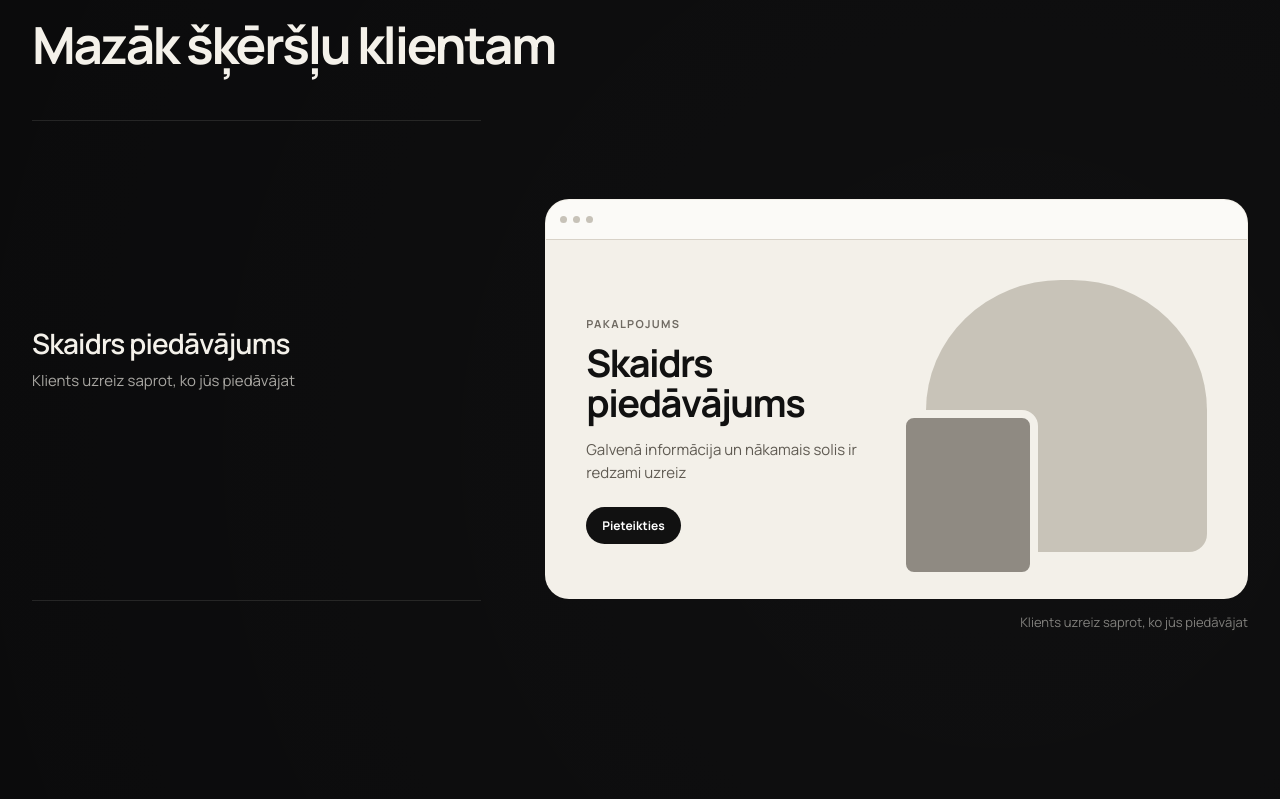
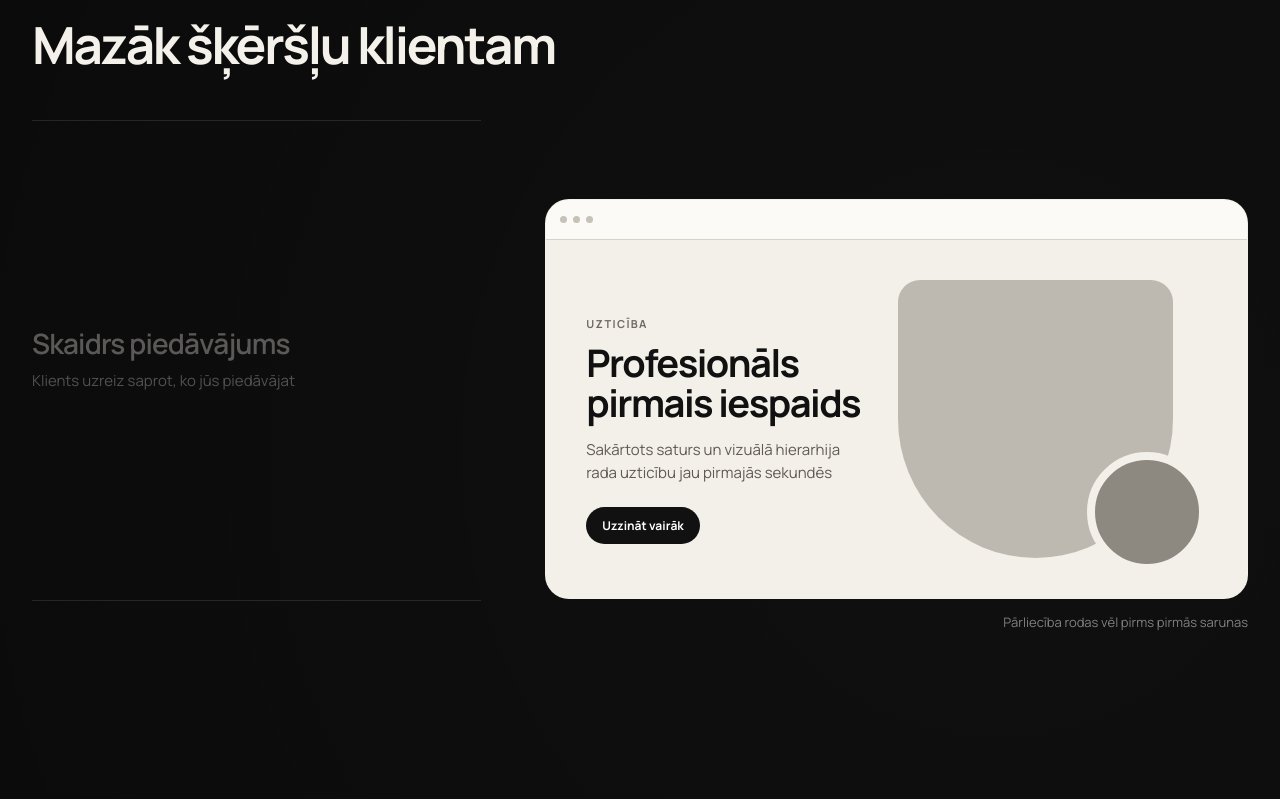
Before and after one commit to davisl24/WEBSITEAGENCY, a Next.js app: page / in a window 1280 px wide. Shown: the part 2281-3080 px from the top of the page. Built offline with nearby package versions, Linux system fonts and the light colour scheme.

Commit message:
fix: stabilize value showcase scroll state

```diff
--- a/app/components/ValueShowcase.tsx
+++ b/app/components/ValueShowcase.tsx
@@ -37,24 +37,44 @@ export default function ValueShowcase() {
   const stepsRef = useRef<Array<HTMLDivElement | null>>([]);
 
   useEffect(() => {
-    const observer = new IntersectionObserver(
-      (entries) => {
-        const visible = entries
-          .filter((entry) => entry.isIntersecting)
-          .sort((a, b) => b.intersectionRatio - a.intersectionRatio)[0];
+    let raf = 0;
 
-        if (!visible) return;
-        const index = Number((visible.target as HTMLElement).dataset.index);
-        setActive(index);
-      },
-      {
-        threshold: [0.35, 0.5, 0.65],
-        rootMargin: "-20% 0px -35% 0px",
-      }
-    );
+    const updateActive = () => {
+      const viewportCenter = window.innerHeight / 2;
+      let nextActive = 0;
+      let closestDistance = Number.POSITIVE_INFINITY;
 
-    stepsRef.current.forEach((step) => step && observer.observe(step));
-    return () => observer.disconnect();
+      stepsRef.current.forEach((step, index) => {
+        if (!step) return;
+        const rect = step.getBoundingClientRect();
+        const stepCenter = rect.top + rect.height / 2;
+        const distance = Math.abs(stepCenter - viewportCenter);
+
+        if (distance < closestDistance) {
+          closestDistance = distance;
+          nextActive = index;
+        }
+      });
+
+      setActive((currentActive) =>
+        currentActive === nextActive ? currentActive : nextActive
+      );
+      raf = 0;
+    };
+
+    const onScroll = () => {
+      if (!raf) raf = requestAnimationFrame(updateActive);
+    };
+
+    updateActive();
+    window.addEventListener("scroll", onScroll, { passive: true });
+    window.addEventListener("resize", onScroll);
+
+    return () => {
+      window.removeEventListener("scroll", onScroll);
+      window.removeEventListener("resize", onScroll);
+      if (raf) cancelAnimationFrame(raf);
+    };
   }, []);
 
   const current = items[active];
@@ -94,7 +114,7 @@ export default function ValueShowcase() {
                 </div>
 
                 <div className="preview-body">
-                  <div className="preview-copy" key={`preview-copy-${active}`}>
+                  <div className="preview-copy">
                     <span className="preview-kicker">{current.kicker}</span>
                     <strong>{current.previewTitle}</strong>
                     <p>{current.previewText}</p>
@@ -108,7 +128,7 @@ export default function ValueShowcase() {
                 </div>
               </div>
 
-              <div className="preview-note" key={`preview-note-${active}`}>
+              <div className="preview-note">
                 <p>{current.description}</p>
               </div>
             </div>
```
